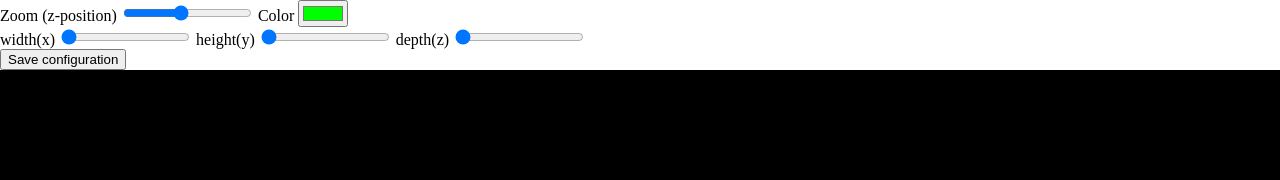
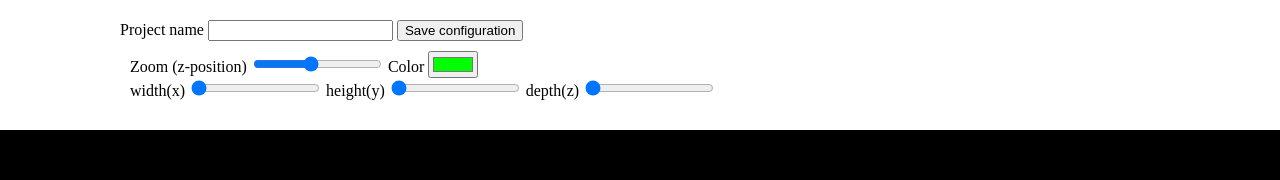
Before and after one commit to Tim0Cc/3D-configurator-FrontEnd, a website: page frontend/index.ejs in a window 1280 px wide. Shown: the top 180 px of the page. Drawn offline with nearby package versions, Linux system fonts and the light colour scheme; files that its build step writes are made by us from their sources.

Commit message:
cuboid model with name input

```diff
--- a/frontend/index.ejs
+++ b/frontend/index.ejs
@@ -8,8 +8,13 @@
 		</style>
 	</head>
 	<body>
-    <form action="/" method="POST">
-      <div class="controls">
+    <form action="/" method="POST" style="margin-left:100px;padding:20px">
+      <div class="project">
+        <label for="name">Project name</label>
+        <input type="text" name="name" id="name" class="name" required>
+        <button type="submit">Save configuration</button>
+      </div>
+      <div class="controls" style="padding:10px">
         <div class="controls-1">
           <label for="position">Zoom (z-position)</label>
           <input type="range" name="position" id="position" class="position" min="1" max="10" value="5">
@@ -25,7 +30,6 @@
           <input type="range" name="depth" id="depth" class="depth" min="1" max="10" value="1">
         </div>
       </div>
-      <button type="submit">Save configuration</button>
     </form>
 		<script src="./three/three.js"></script>
     <script type="module" src="./js/three_module.js">
--- a/models/cuboid.js
+++ b/models/cuboid.js
@@ -1,6 +1,10 @@
 const mongoose =  require('mongoose')
 
 const CuboidSchema = new mongoose.Schema({
+  name: {
+    type: String,
+    required: true
+  },
   position: {
     type: Number,
     required: true
--- a/server.js
+++ b/server.js
@@ -28,6 +28,7 @@ app.get('/', (req, res) => {
 
 app.post('/', async (req, res) => {
   const cuboid = new Cuboid({
+    name: req.body.name,
     position: req.body.position,
     color: req.body.color,
     width: req.body.width,
```
